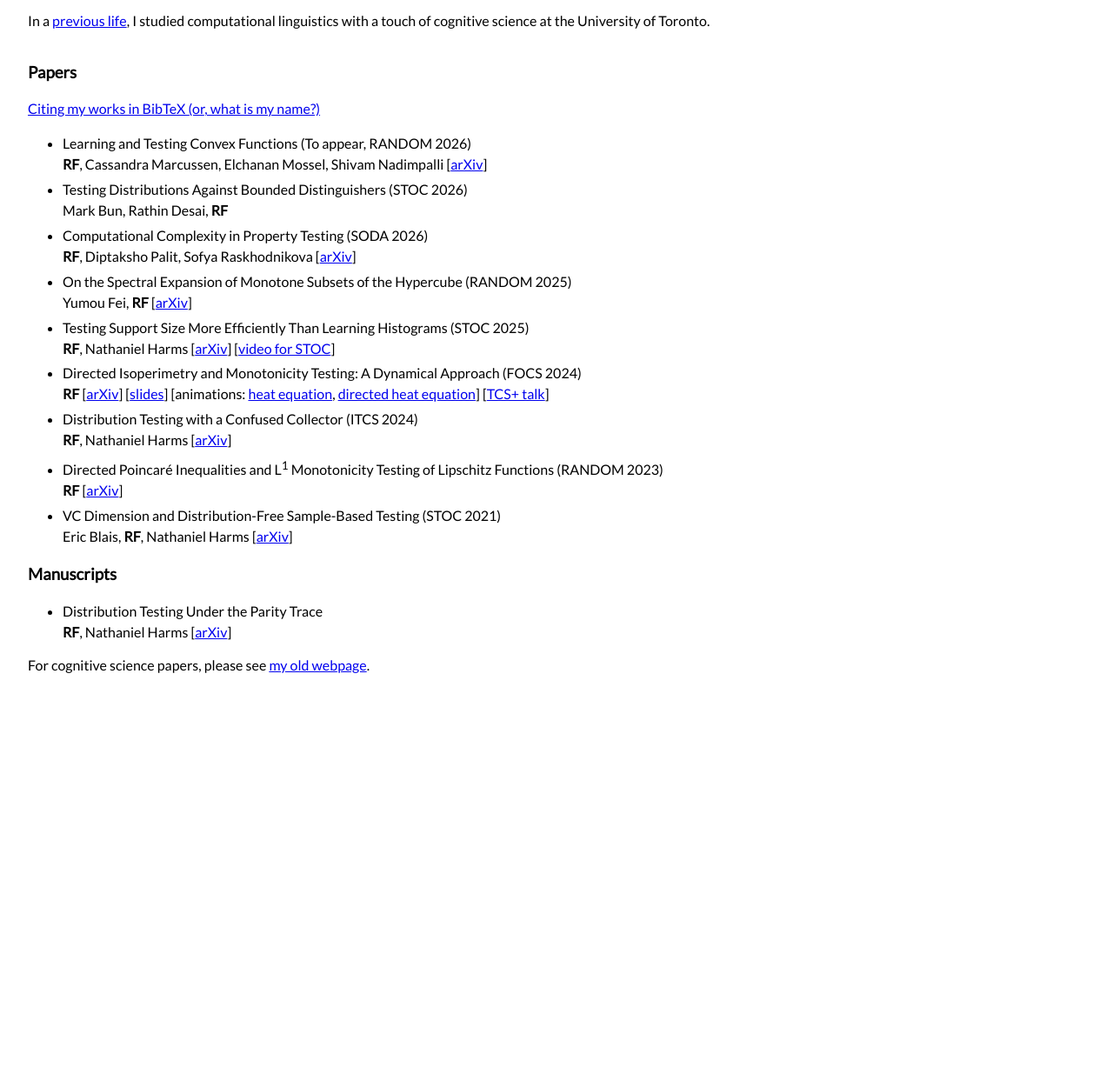
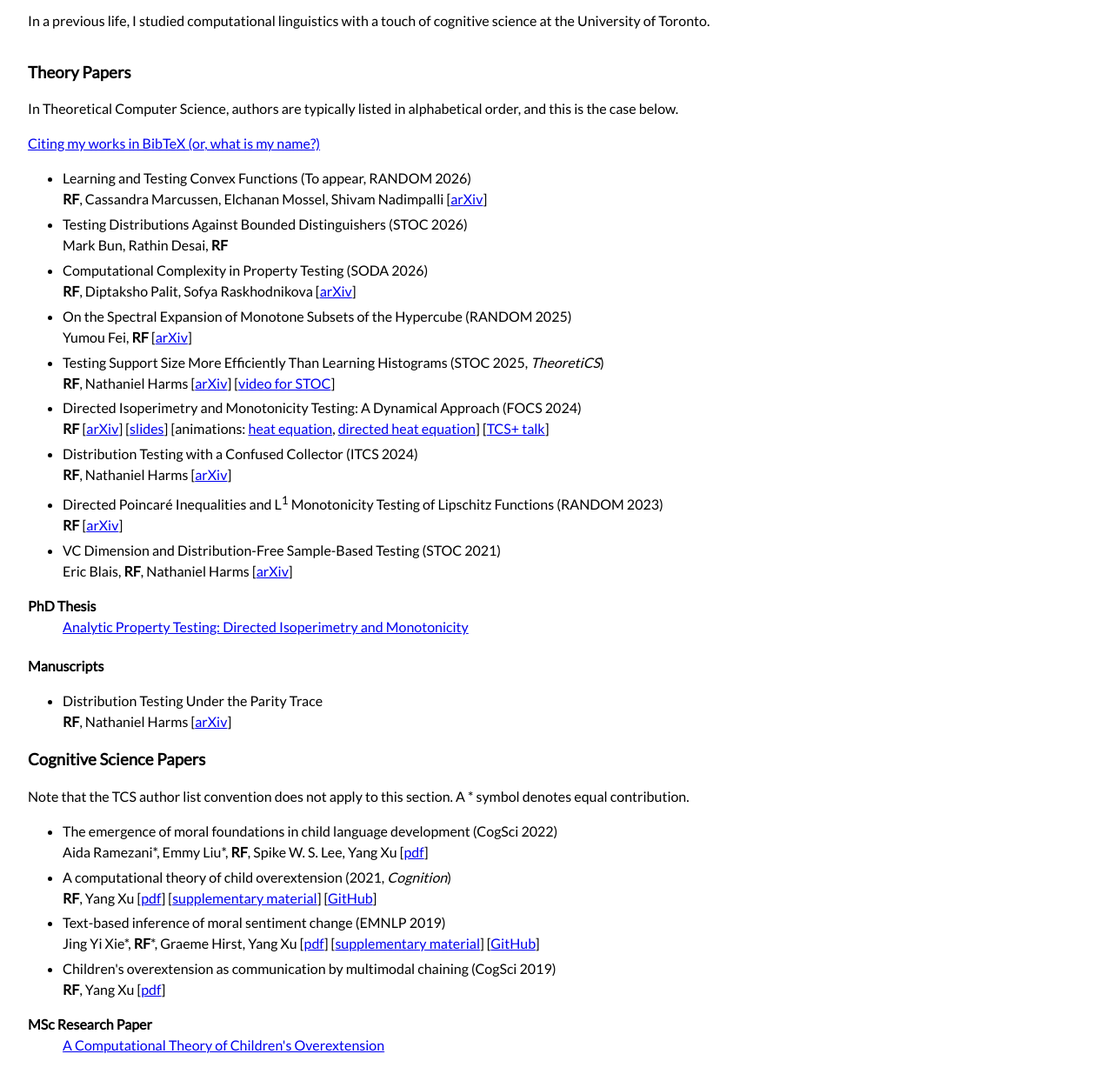
Before and after one commit to r4ferrei/r4ferrei.github.io, a plain HTML site: page index.html in a window 1280 px wide. Shown: the part 423-1658 px from the top of the page at 87% size. Before the commit the page ends 1205 px from the top, so only its background shows below. Drawn offline with Linux system fonts and the light colour scheme.

Commit message:
add files and update list of works

```diff
--- a/index.html
+++ b/index.html
@@ -42,21 +42,18 @@
                 </p>
 
                 <p>
-                In a <a href="https://www.cs.toronto.edu/~renato/">previous life</a>, I studied
-                computational linguistics with a touch of cognitive science at the University of
-                Toronto.
+                In a previous life, I studied computational linguistics with a touch of cognitive
+                science at the University of Toronto.
                 </p>
             </div>
 
-            <!-- <div id="submission" class="main">
-                <h3>In submission</h3>
+            <div id="papers" class="main">
+                <h3>Theory Papers</h3>
 
-                <ul>
-                </ul>
-            </div> -->
-
-            <div id="papers" class="main">
-                <h3>Papers</h3>
+                <p>
+                In Theoretical Computer Science, authors are typically listed in alphabetical order,
+                and this is the case below.
+                </p>
 
                 <a href="#" onclick="toggleNameExplainer(event)">Citing my works in BibTeX (or, what
                 is my name?)</a>
@@ -108,7 +105,7 @@
                     </li>
                     <li>
                         Testing Support Size More Efficiently Than Learning Histograms
-                        (STOC 2025) <br>
+                        (STOC 2025, <em>TheoretiCS</em>) <br>
                         <strong>RF</strong>, Nathaniel Harms
                         [<a href="https://arxiv.org/abs/2410.18915">arXiv</a>]
                         [<a href="https://youtu.be/Zpj0S_9Zpz8?si=SsU0apq3-SelWRXj">video for STOC</a>]
@@ -141,10 +138,15 @@
                         [<a href="https://arxiv.org/abs/2012.03923">arXiv</a>]
                     </li>
                 </ul>
-            </div>
 
-            <div id="manuscripts" class="main">
-                <h3>Manuscripts</h3>
+                <dl>
+                    <dt><strong>PhD Thesis</strong></dt>
+                    <dd><a href="https://uwspace.uwaterloo.ca/items/e1f421e1-2f50-4ef9-af1e-45cdc345e24d"
+                           >Analytic Property Testing: Directed Isoperimetry and Monotonicity</a>
+                    </dd>
+                </dl>
+
+                <h4>Manuscripts</h4>
 
                 <ul>
                     <li>
@@ -155,8 +157,58 @@
                 </ul>
             </div>
 
-            For cognitive science papers, please see
-            <a href="https://www.cs.toronto.edu/~renato">my old webpage</a>.
+            <div class="main">
+                <h3>Cognitive Science Papers</h3>
+
+                <p>
+                Note that the TCS author list convention does not apply to this section. A * symbol
+                denotes equal contribution.
+                </p>
+
+                <ul>
+                    <li>
+                        The emergence of moral foundations in child language development
+                        (CogSci 2022) <br>
+                        Aida Ramezani*, Emmy Liu*, <strong>RF</strong>, Spike W. S. Lee, Yang Xu
+                        [<a href="pdf/ramezani_et_al_2022_moralemergence.pdf">pdf</a>]
+                    </li>
+
+                    <li>
+                        A computational theory of child overextension (2021, <em>Cognition</em>)
+                        <br>
+                        <strong>RF</strong>, Yang Xu
+                        [<a href="pdf/ferreira_xu_2020_overextension_preprint.pdf">pdf</a>]
+                        [<a href="pdf/ferreira_xu_2020_overextension_appendix.pdf"
+                            >supplementary material</a>]
+                        [<a href="https://github.com/r4ferrei/computational-theory-overextension"
+                            >GitHub</a>]
+                    </li>
+
+                    <li>
+                        Text-based inference of moral sentiment change (EMNLP 2019) <br>
+                        Jing Yi Xie*, <strong>RF</strong>*, Graeme Hirst, Yang Xu
+                        [<a href="pdf/xie_et_al_2019_moral_sentiment_change.pdf">pdf</a>]
+                        [<a href="pdf/xie_et_al_2019_moral_sentiment_change_supp.pdf"
+                            >supplementary material</a>]
+                        [<a href="https://github.com/r4ferrei/morality-emergence-and-change"
+                            >GitHub</a>]
+                    </li>
+
+                    <li>
+                        Children's overextension as communication by multimodal chaining
+                        (CogSci 2019) <br>
+                        <strong>RF</strong>, Yang Xu
+                        [<a href="pdf/ferreira_xu_2019_overextension.pdf">pdf</a>]
+                    </li>
+                </ul>
+
+                <dl>
+                    <dt><strong>MSc Research Paper</strong></dt>
+                    <dd><a href="pdf/ferreira_2019_thesis_overextension.pdf"
+                           >A Computational Theory of Children's Overextension</a>
+                    </dd>
+                </dl>
+            </div>
         </div>
     </body>
 </html>
--- a/style.css
+++ b/style.css
@@ -36,6 +36,10 @@ body {
     line-height: 1.5em;
 }
 
+.main h4 {
+    margin-bottom: 0;
+}
+
 #intro {
     display: block;
     overflow: auto;
```
Also changed, not shown: 7 other files.
